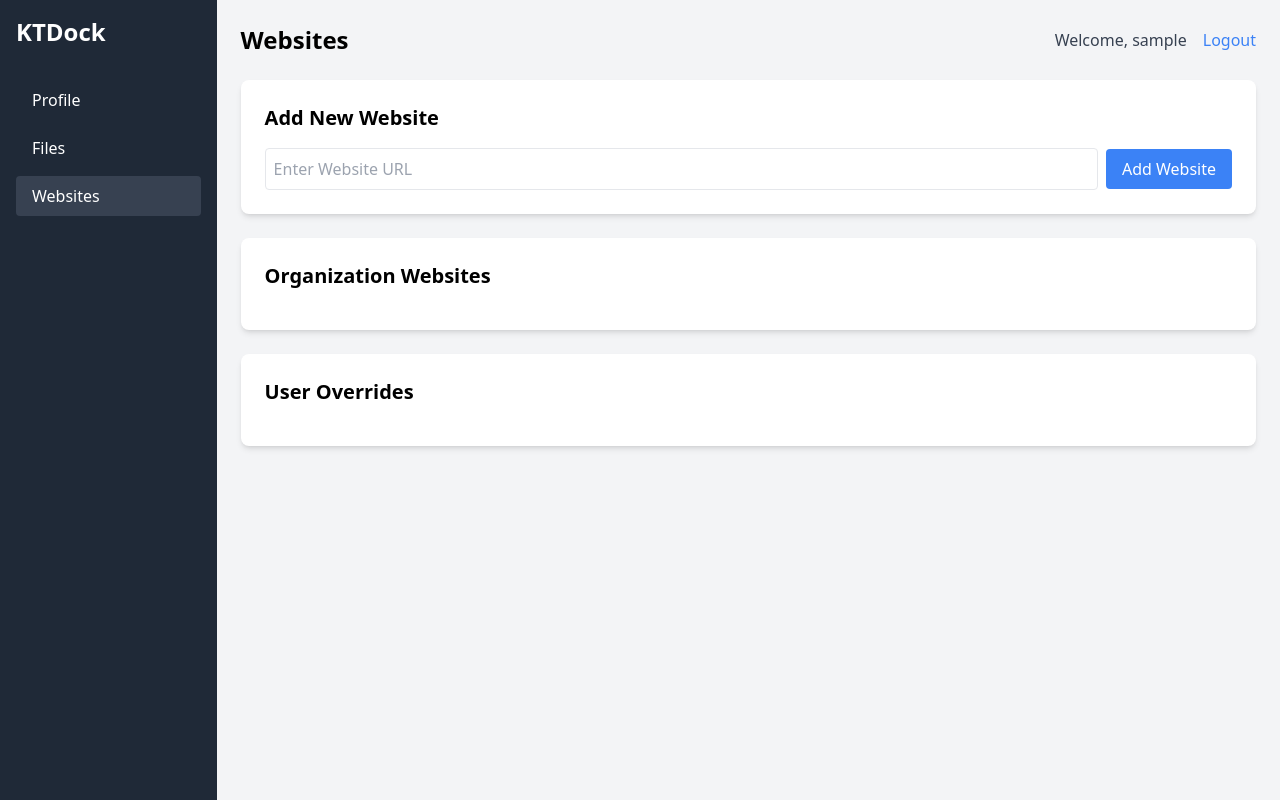
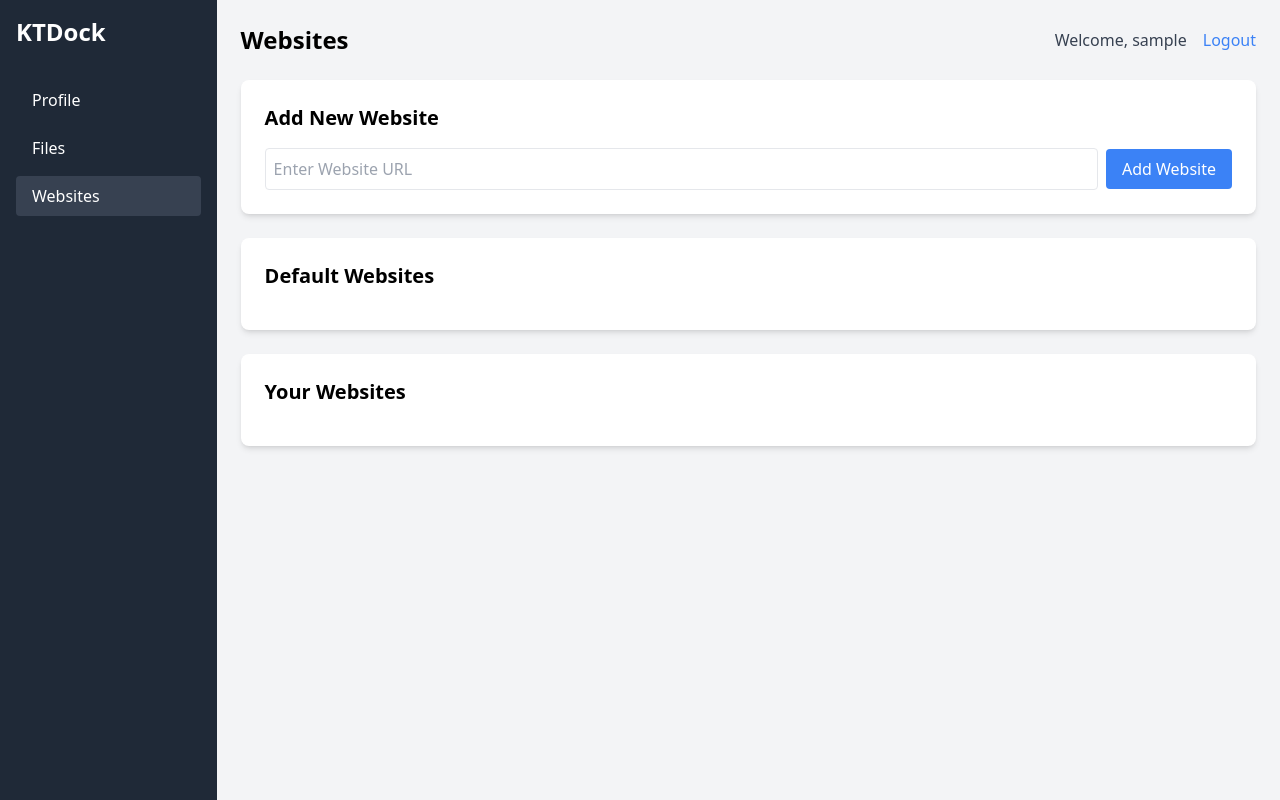
Before and after one commit to calebcauthon/aidock_backend, a Flask app: page /websites in a window 1280 px wide. Run offline with Flask 3, Linux system fonts and the light colour scheme; the visitor is signed in with stand-in values (Sample User, id 1); data comes from the database, SQL or seed files in the repository; data that the repository does not hold is empty; parts of the project's set-up code (start-up, migrations or seed data) failed here and were passed over; some libraries are stand-ins or nearby versions.

Commit message:
Rename sections in user web pages for clarity: "Organization Websites" to "Default Websites" and "User Overrides" to "Your Websites".

```diff
--- a/templates/user_websites.html
+++ b/templates/user_websites.html
@@ -14,7 +14,7 @@
 </div>
 
 <div class="bg-white shadow-md rounded-lg p-6">
-    <h2 class="text-xl font-semibold mb-4">Organization Websites</h2>
+    <h2 class="text-xl font-semibold mb-4">Default Websites</h2>
     <ul id="websiteList" class="space-y-4">
         {% for website in websites %}
         <li class="flex items-center justify-between">
@@ -37,7 +37,7 @@
 </div>
 
 <div class="bg-white shadow-md rounded-lg p-6 mt-6">
-    <h2 class="text-xl font-semibold mb-4">User Overrides</h2>
+    <h2 class="text-xl font-semibold mb-4">Your Websites</h2>
     <ul id="userWebsiteList" class="space-y-4">
         {% for website in user_websites %}
         <li class="flex items-center justify-between">
```
